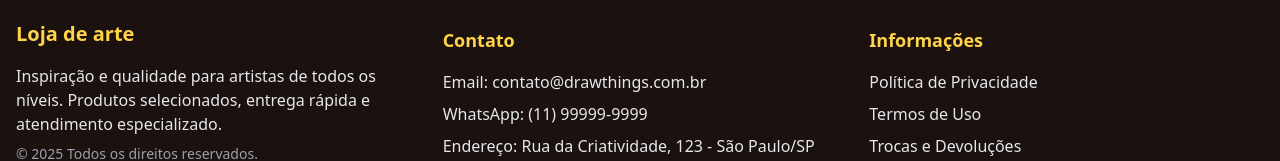
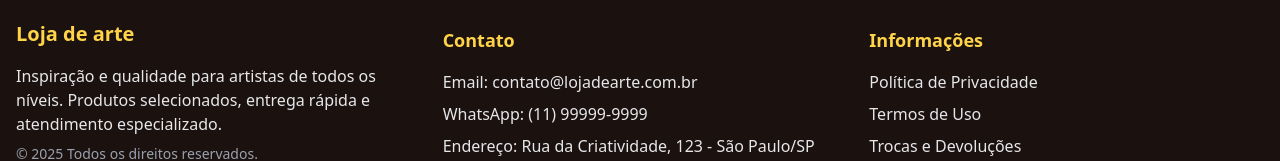
Before and after one commit to vitchin/DrawThings, a Next.js app: page / in a window 1280 px wide. Shown: the part 2128-2289 px from the top of the page. Built offline with nearby package versions, Linux system fonts and the light colour scheme.

Commit message:
[feat] ajuste footer

```diff
--- a/src/app/components/footer.tsx
+++ b/src/app/components/footer.tsx
@@ -31,7 +31,7 @@ export function Footer() {
                     <div>
                         <h4 className="text-lg font-semibold mb-4 text-[#FFD449]">Contato</h4>
                         <ul className="space-y-2 text-gray-200">
-                            <li>Email: contato@drawthings.com.br</li>
+                            <li>Email: contato@lojadearte.com.br</li>
                             <li>WhatsApp: (11) 99999-9999</li>
                             <li>Endereço: Rua da Criatividade, 123 - São Paulo/SP</li>
                         </ul>
```
